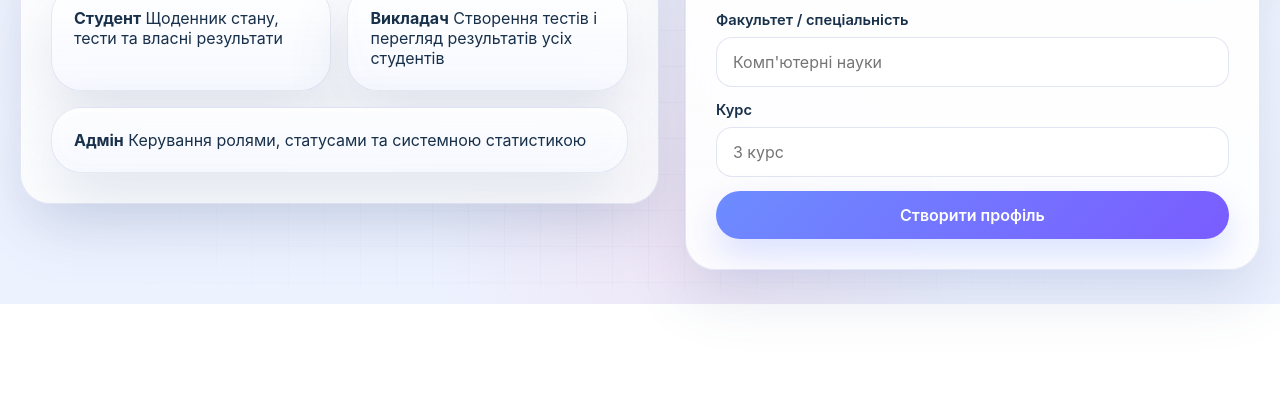
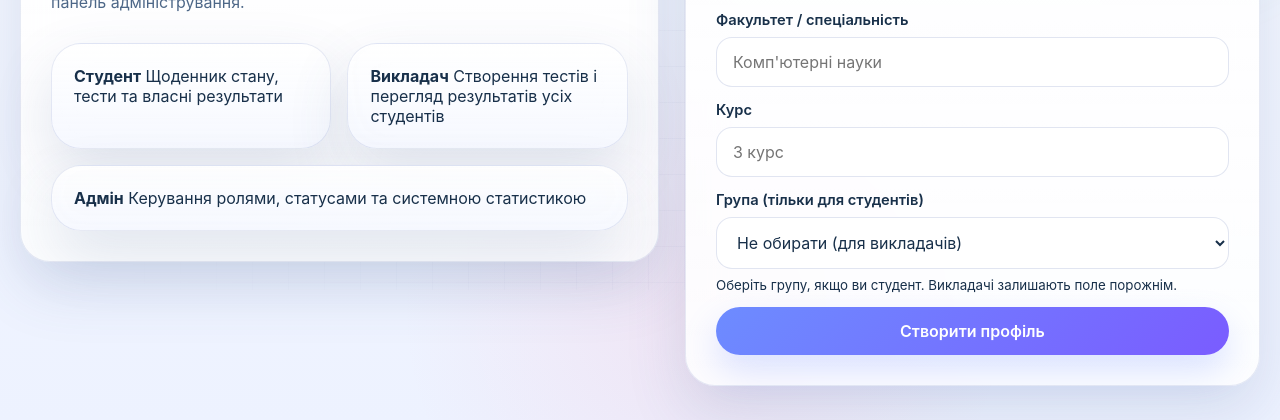
Before and after one commit to Nazar8231/campuspulse-platform, a website: page public/auth.html in a window 1280 px wide. Both pictures are taken after a click on the button "Реєстрація". Shown: the part 510-930 px from the top of the page. Before the commit the page ends 814 px from the top, so only its background shows below. Drawn offline with Linux system fonts and the light colour scheme; no server answers.

Commit message:
Update auth.html

```diff
--- a/public/auth.html
+++ b/public/auth.html
@@ -91,14 +91,74 @@
     <div class="info-note">
       Нові облікові записи створюються як студентські. Роль викладача надається адміністратором.
     </div>
+
     <label>
       <span id="faculty-label">Факультет / спеціальність</span>
       <input type="text" name="faculty" placeholder="Комп'ютерні науки" required />
     </label>
+
     <label>
       <span id="studyyear-label">Курс</span>
       <input type="text" name="studyYear" placeholder="3 курс" required />
     </label>
+
+    <!-- НОВЕ ПОЛЕ: Група (тільки для студентів, необов'язкове) -->
+    <label>
+      <span>Група (тільки для студентів)</span>
+      <select name="group">
+        <option value="">Не обирати (для викладачів)</option>
+        <optgroup label="1 курс">
+          <option value="І-11 (СП-11, МТ-11, ІС-11)">І-11 (СП-11, МТ-11, ІС-11)</option>
+          <option value="ІТ-11">ІТ-11</option>
+          <option value="АТ-11">АТ-11</option>
+          <option value="АТ-12">АТ-12</option>
+          <option value="ЕМ-11">ЕМ-11</option>
+          <option value="ТБ-11">ТБ-11</option>
+          <option value="Ф-11">Ф-11</option>
+        </optgroup>
+        <optgroup label="2 курс">
+          <option value="ІСі-21">ІСі-21</option>
+          <option value="ІТі-21">ІТі-21</option>
+          <option value="ІТі-22">ІТі-22</option>
+          <option value="АТ-21">АТ-21</option>
+          <option value="АТ-22">АТ-22</option>
+          <option value="АТС-11">АТС-11</option>
+          <option value="ЕМ-21">ЕМ-21</option>
+          <option value="П-21">П-21</option>
+          <option value="ТБі-21">ТБі-21</option>
+          <option value="ТБС-21">ТБС-21</option>
+          <option value="ТТм-21">ТТм-21</option>
+          <option value="ТТСм-21">ТТСм-21</option>
+          <option value="ТТСм-22">ТТСм-22</option>
+          <option value="Фі-21">Фі-21</option>
+        </optgroup>
+        <optgroup label="3 курс">
+          <option value="І-31 (Е-31)">І-31 (Е-31)</option>
+          <option value="І-31 (ОП-31)">І-31 (ОП-31)</option>
+          <option value="І-31 (Ф-31)">І-31 (Ф-31)</option>
+          <option value="ІСі-31">ІСі-31</option>
+          <option value="ІТі-31">ІТі-31</option>
+          <option value="ІТі-32">ІТі-32</option>
+          <option value="АТі-31">АТі-31</option>
+          <option value="АТі-32">АТі-32</option>
+          <option value="АТС-21">АТС-21</option>
+          <option value="АТС-22">АТС-22</option>
+          <option value="ЕМ-31">ЕМ-31</option>
+          <option value="Пі-31">Пі-31</option>
+          <option value="ТБі-31">ТБі-31</option>
+          <option value="ТТмі-31">ТТмі-31</option>
+        </optgroup>
+        <optgroup label="4 курс">
+          <option value="ІТі-41">ІТі-41</option>
+          <option value="АТі-41">АТі-41</option>
+          <option value="ЕМ-41">ЕМ-41</option>
+          <option value="Пі-41">Пі-41</option>
+          <option value="ТБі-41">ТБі-41</option>
+        </optgroup>
+      </select>
+      <small>Оберіть групу, якщо ви студент. Викладачі залишають поле порожнім.</small>
+    </label>
+
     <button class="btn primary large full" type="submit">Створити профіль</button>
   </form>
 </div>
```
Lines whose indentation alone changed are shown as unchanged.
